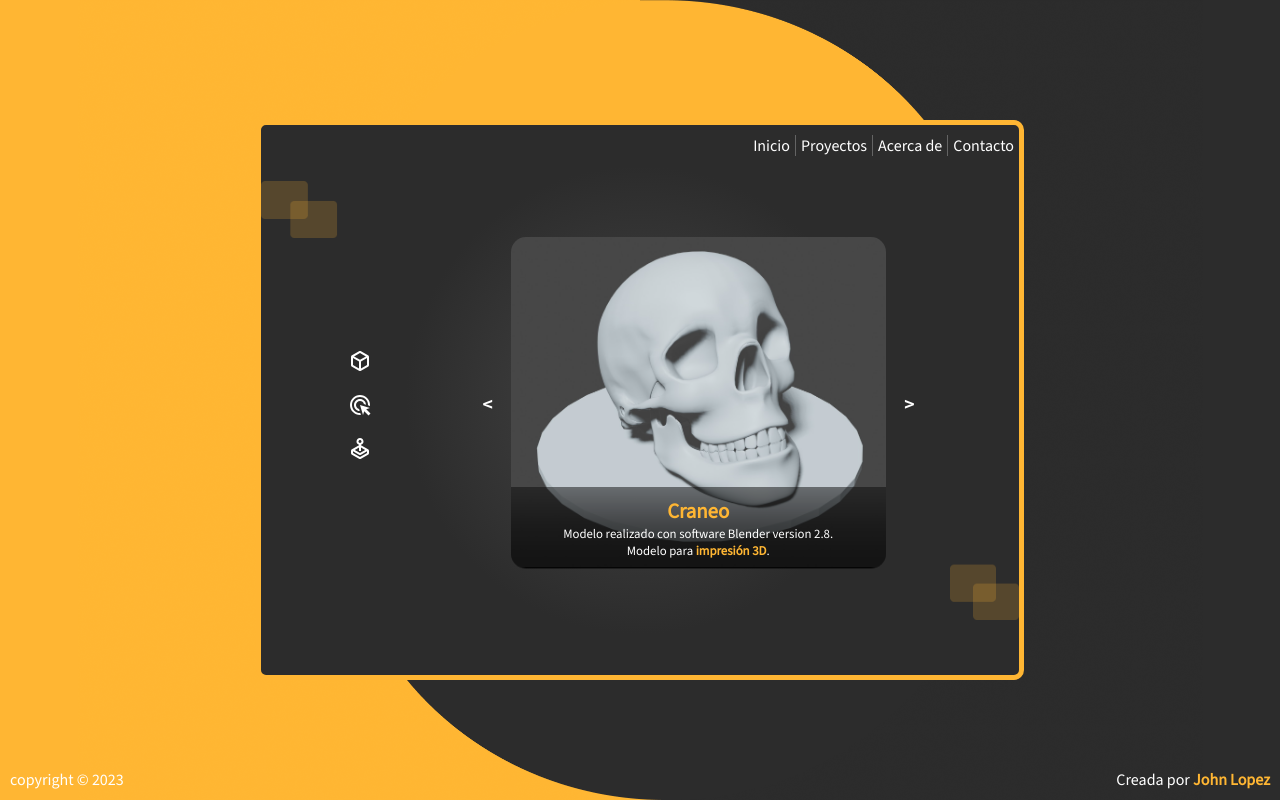
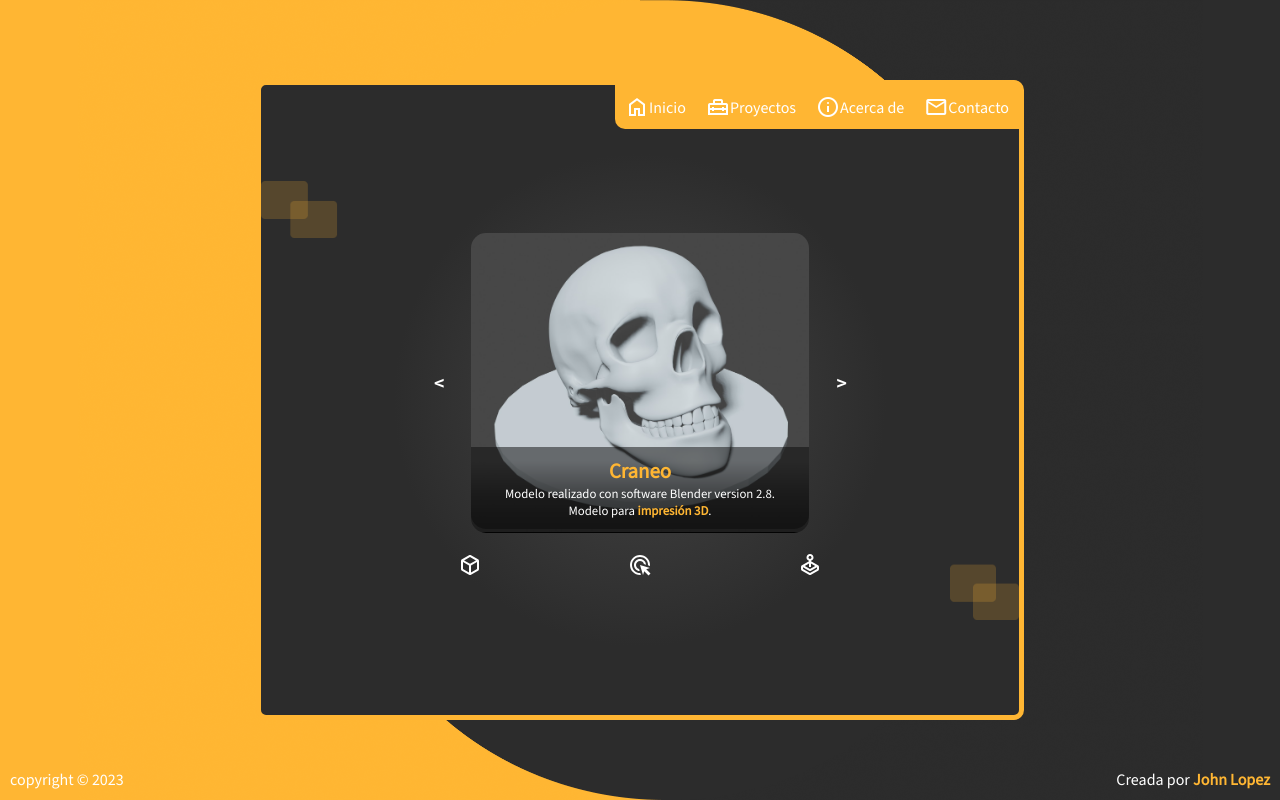
Before and after one commit to lopezjohnjairo5/lopezjohnjairo5.github.io, a PHP site: page / in a window 1280 px wide, after a click that opens the changed part. Run offline with PHP 8.4, Linux system fonts and the light colour scheme.

Commit message:
update
-Se agregaron iconos al menu-nav
-Se cambio la disposición de la galeria de proyectos.

```diff
--- a/index.html
+++ b/index.html
@@ -9,7 +9,7 @@
     <link rel="preconnect" href="https://fonts.gstatic.com" crossorigin>
     <link href="https://fonts.googleapis.com/css2?family=Source+Sans+3&display=swap" rel="stylesheet">
 
-    <!--google-->
+<link rel="stylesheet" href="https://fonts.googleapis.com/css2?family=Material+Symbols+Outlined:opsz,wght,FILL,GRAD@20,300,0,0" />    <!--google-->
     <link rel="stylesheet" href="public/css/main.css">
     <title>Portfolio - John López</title>
 </head>
@@ -17,10 +17,18 @@
     <section id="page">
         <nav>
             <ul id="navbar-items">
-                <li><a class="goto" data-go="home" href="#home">Inicio</a></li>
-                <li><a class="goto" data-go="projects" href="#projects">Proyectos</a></li>
-                <li><a class="goto" data-go="about" href="#about">Acerca de</a></li>
-                <li><a class="goto" data-go="contact" href="#contact">Contacto</a></li>
+                <li><a class="goto" data-go="home" href="#home"><span class="material-symbols-outlined">
+home
+</span>Inicio</a></li>
+                <li><a class="goto" data-go="projects" href="#projects"><span class="material-symbols-outlined">
+home_repair_service
+</span>Proyectos</a></li>
+                <li><a class="goto" data-go="about" href="#about"><span class="material-symbols-outlined">
+info
+</span>Acerca de</a></li>
+                <li><a class="goto" data-go="contact" href="#contact"><span class="material-symbols-outlined">
+mail
+</span>Contacto</a></li>
             </ul>
         </nav>
         <div id="content-section">
--- a/public/css/main.css
+++ b/public/css/main.css
@@ -54,7 +54,7 @@
 
 #page{
     width: 60%;
-    min-height: 70%;
+    min-height: 80%;
     padding: 10px;
     display: flex;
     position: relative;
@@ -75,7 +75,7 @@
     width: 100%;
     height: 10%;
     position: absolute;
-    top: 0;
+    top: -10px;
     padding: 10px;
     box-sizing: border-box;
     z-index: 1001;
@@ -89,19 +89,29 @@
     justify-content: flex-end;
 }
 
+nav ul li,
+nav ul li a{
+    transition: all ease-in-out .3s;
+}
+
 nav ul li{
-
-    padding: 0 5px;
+    padding: 10px 10px;
     list-style: none;
-    border-left: 1px solid rgb(100,100,100);
+    /*border-left: 1px solid rgb(100,100,100);*/
+    background-color: var(--first-color);
 }
 
 nav ul li:first-child{
     border-right: none;
     border-left: none;
+    border-radius: 0 0 0 10px;
 }
 
 nav ul li a{
+    display: flex;
+    flex-direction: row;
+    justify-content: center;
+    align-items: center ;
     color: white;
     text-decoration: none;
 }
@@ -133,9 +143,9 @@
     /*display: flex;*/
     width: 100%;
     height: 100%;
-    padding: 20px;
+    padding: 5px;
     margin-top: 10px;
-    flex-direction: row;
+    flex-direction: column-reverse;
     justify-content: space-evenly;
     align-items: center;
     box-sizing: border-box;
@@ -164,20 +174,26 @@
 }
 
 /*projects*/
+
 #btns-projects{
-    width: 10%;
+    width: 100%;
     display: flex;
-    flex-direction: column;
-    justify-content: space-around;
+    height: 10%;
+    flex-direction: row;
+    justify-content: center;
+    align-items: center;
 }
 
+
+
 #btns-projects button{
-    width: 24px;
+    width: 150px;
     height: 24px;
     margin: 10px;
     display: flex;
-    flex-direction: row;
-    justify-content: flex-start;
+    flex-direction: column;
+    justify-content: flex-end;
+    align-items: flex-end;
     background-color: transparent;
     border: none;
     overflow: hidden;
@@ -202,7 +218,8 @@
 }
 
 #galery-content{
-    width: 70%;
+    width: 90%;
+    min-height: 80%;
     position: relative;
 }
 
@@ -239,7 +256,8 @@
 }
 
 #img-galery-content{
-    width: 80%;
+    width: auto;
+    height: 300px;
     position: relative;
 }
 
```
Also changed, not shown: other parts of public/css/main.css (+6 -37 lines), actualizaciones portfolio.txt (added, +13 -0 lines).
